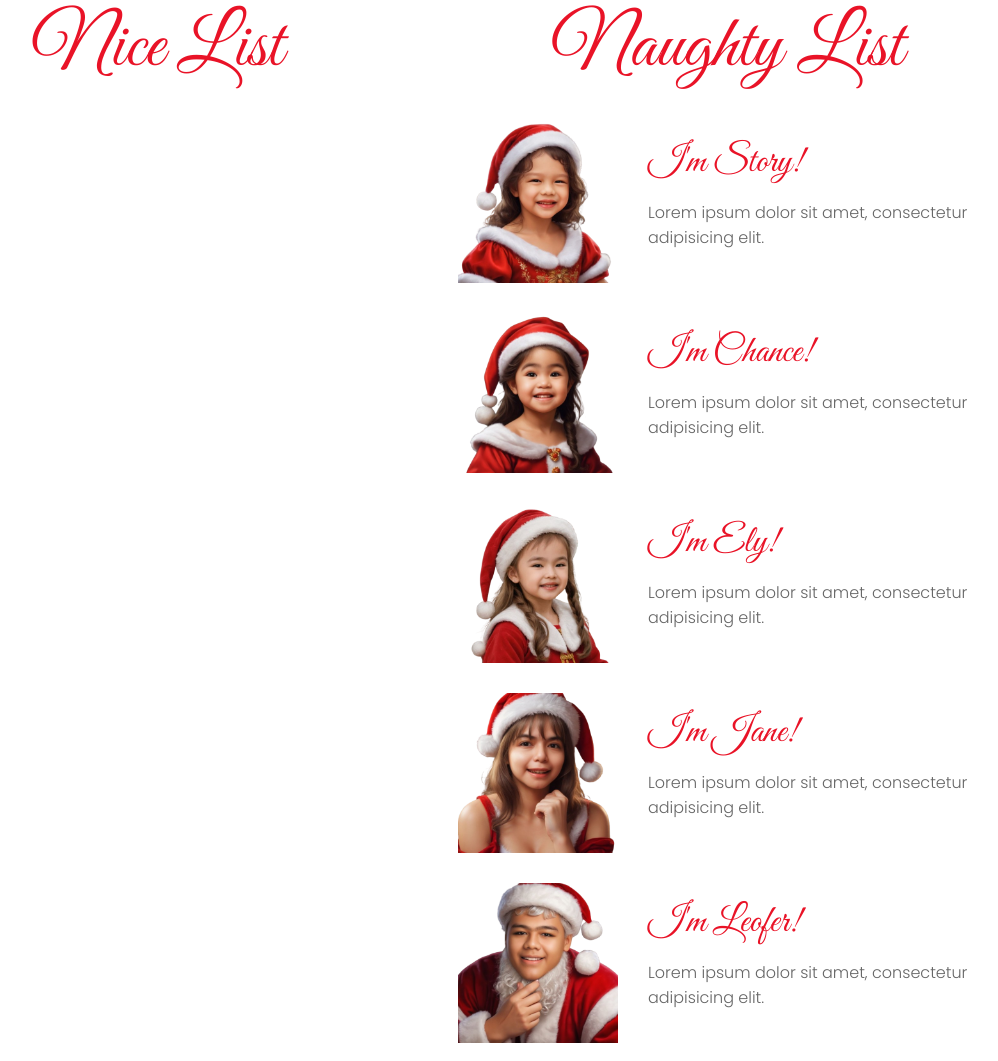
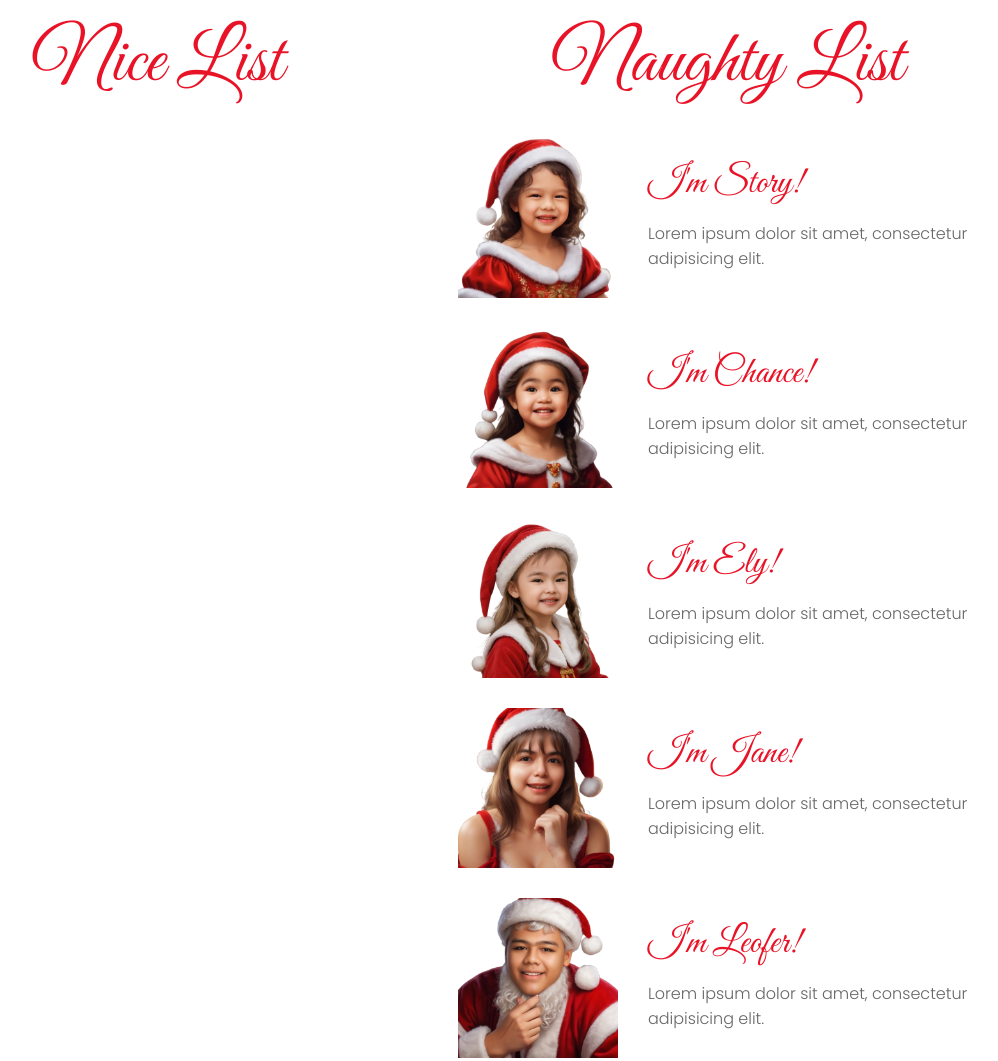
Before and after one commit to devjemuel/naughty-nice-web, a plain HTML site: page index.html in a window 1280 px wide. Shown: the part 707-1768 px from the top of the page, without its empty margins (197-1195 px from the left). Drawn offline with Linux system fonts and the light colour scheme.

Commit message:
Additional

```diff
--- a/index.html
+++ b/index.html
@@ -84,15 +84,15 @@
 			<div class="container">
 				<div class="row">
 					<div class="col-lg-6">
-						<div class="title-box">
+						<div class="title-box" style="margin-top: 15px;">
 							<h2>Nice List</h2>
 						</div>
 
-						<img src="images/main/cat-crying.gif" alt="">
+						<img src="images/main/cat-crying.gif" alt="" class="img-responsive">
 
 					</div>
 					<div class="col-lg-6">
-						<div class="title-box">
+						<div class="title-box" style="margin-top: 15px;">
 							<h2>Naughty List</h2>
 						</div>
 
@@ -101,7 +101,7 @@
 								<img src="images/main/story-1.png" class="img-responsive" alt="#">
 							</div>
 							<div class="col-lg-8 col-md-8 col-sm-12">
-								<h4 style="font-size: 38px !important;  font-family: 'Great Vibes', cursive; color: #e91327; font-weight: 400;">I'm Story!</h4>
+								<h4 style="font-size: 38px !important;  font-family: 'Great Vibes', cursive; color: #e91327; font-weight: 400; margin-top: 12px !important;">I'm Story!</h4>
 								<p>Lorem ipsum dolor sit amet, consectetur adipisicing elit.</p>
 							</div>
 						</div>
@@ -111,7 +111,7 @@
 								<img src="images/main/chance-1.png" class="img-responsive" alt="#">
 							</div>
 							<div class="col-lg-8 col-md-8 col-sm-12">
-								<h4 style="font-size: 38px !important;  font-family: 'Great Vibes', cursive; color: #e91327; font-weight: 400;">I'm Chance!</h4>
+								<h4 style="font-size: 38px !important;  font-family: 'Great Vibes', cursive; color: #e91327; font-weight: 400; margin-top: 12px !important;">I'm Chance!</h4>
 								<p>Lorem ipsum dolor sit amet, consectetur adipisicing elit.</p>
 							</div>
 						</div>
@@ -121,7 +121,7 @@
 								<img src="images/main/ely-1.png" class="img-responsive" alt="#">
 							</div>
 							<div class="col-lg-8 col-md-8 col-sm-12">
-								<h4 style="font-size: 38px !important;  font-family: 'Great Vibes', cursive; color: #e91327; font-weight: 400;">I'm Ely!</h4>
+								<h4 style="font-size: 38px !important;  font-family: 'Great Vibes', cursive; color: #e91327; font-weight: 400; margin-top: 12px !important;">I'm Ely!</h4>
 								<p>Lorem ipsum dolor sit amet, consectetur adipisicing elit.</p>
 							</div>
 						</div>
@@ -131,7 +131,7 @@
 								<img src="images/main/cha-1.png" class="img-responsive" alt="#">
 							</div>
 							<div class="col-lg-8 col-md-8 col-sm-12">
-								<h4 style="font-size: 38px !important;  font-family: 'Great Vibes', cursive; color: #e91327; font-weight: 400;">I'm Jane!</h4>
+								<h4 style="font-size: 38px !important;  font-family: 'Great Vibes', cursive; color: #e91327; font-weight: 400; margin-top: 12px !important;">I'm Jane!</h4>
 								<p>Lorem ipsum dolor sit amet, consectetur adipisicing elit.</p>
 							</div>
 						</div>
@@ -141,7 +141,7 @@
 								<img src="images/main/leofer-1.png" class="img-responsive" alt="#">
 							</div>
 							<div class="col-lg-8 col-md-8 col-sm-12">
-								<h4 style="font-size: 38px !important;  font-family: 'Great Vibes', cursive; color: #e91327; font-weight: 400;">I'm Leofer!</h4>
+								<h4 style="font-size: 38px !important;  font-family: 'Great Vibes', cursive; color: #e91327; font-weight: 400; margin-top: 12px !important;">I'm Leofer!</h4>
 								<p>Lorem ipsum dolor sit amet, consectetur adipisicing elit.</p>
 							</div>
 						</div>
@@ -151,7 +151,7 @@
 								<img src="images/main/jem-1.png" class="img-responsive" alt="#">
 							</div>
 							<div class="col-lg-8 col-md-8 col-sm-12">
-								<h4 style="font-size: 38px !important;  font-family: 'Great Vibes', cursive; color: #e91327; font-weight: 400;">I'm Jem!</h4>
+								<h4 style="font-size: 38px !important;  font-family: 'Great Vibes', cursive; color: #e91327; font-weight: 400; margin-top: 12px !important;">I'm Jem!</h4>
 								<p>Lorem ipsum dolor sit amet, consectetur adipisicing elit.</p>
 							</div>
 						</div>
@@ -177,7 +177,7 @@
 											<img src="images/main/story-1.png" class="img-responsive" alt="#">
 										</div>
 										<div class="col-lg-8 col-md-8 col-sm-12">
-											<h4 style="font-size: 42px !important;  font-family: 'Great Vibes', cursive; color: #e91327; font-weight: 400;">I'm Story!</h4>
+											<h4 style="font-size: 42px !important;  font-family: 'Great Vibes', cursive; color: #e91327; font-weight: 400; margin-top: 12px !important;">I'm Story!</h4>
 											<p>Lorem ipsum dolor sit amet, consectetur adipisicing elit. Culpa amet ex sed asperiores facilis laudantium molestiae consequatur corrupti qui quo quia rerum necessitatibus, ab consectetur, voluptate dolore. Ea, est modi.</p>
 										</div>
 									</div>
```
Also changed, not shown: images/gb.png (added).
